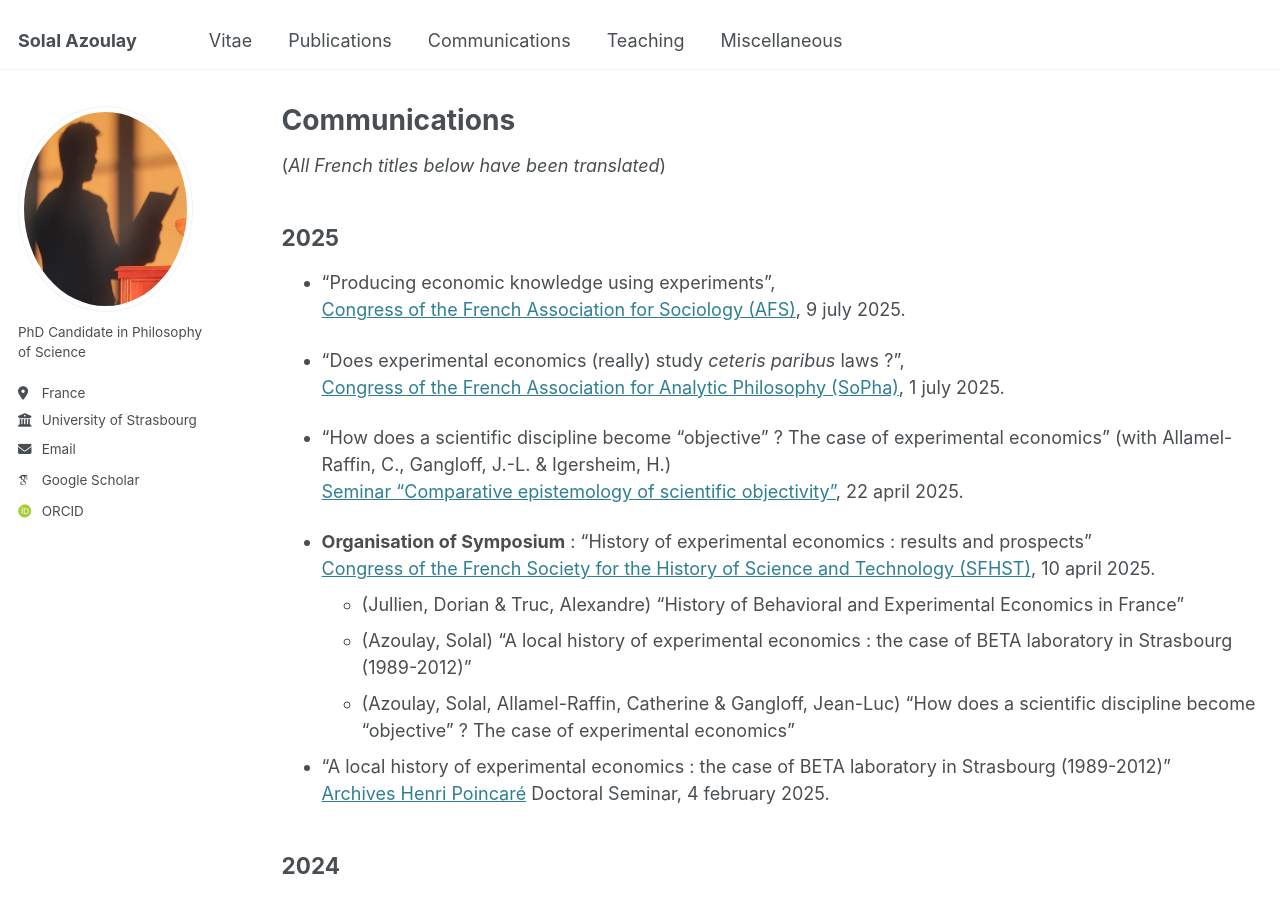
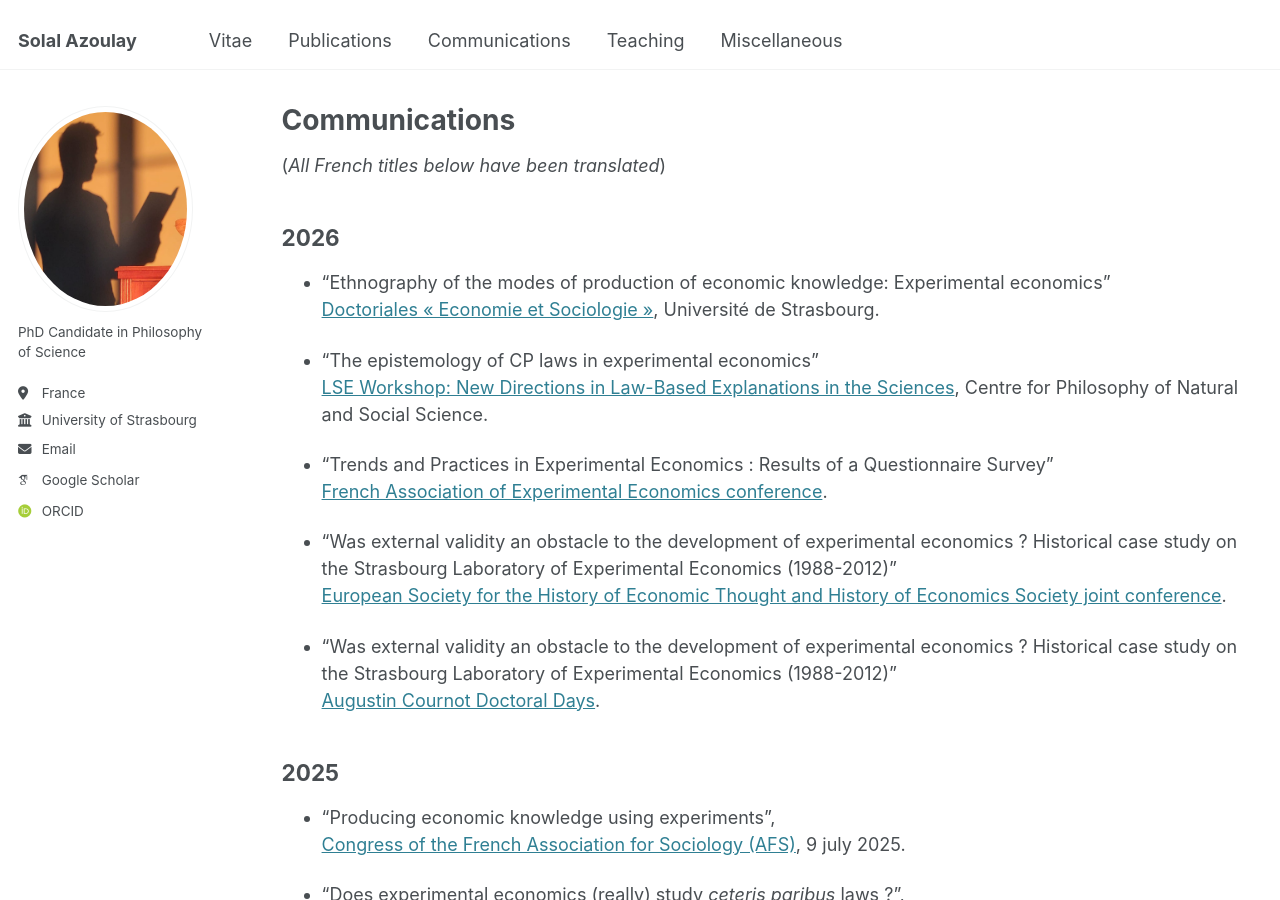
Before and after one commit to solal-azoulay/solal-azoulay.github.io, a Jekyll site: the page built from _pages/Communications.md, in a window 1280 px wide and 900 px high. Built offline with Jekyll 4.4.1, drawn with Linux system fonts in a browser that asks for light colours; some web fonts are replaced.

Commit message:
Update Communications.md

```diff
--- a/_pages/Communications.md
+++ b/_pages/Communications.md
@@ -6,6 +6,22 @@ author_profile: true
 ---
 (_All French titles below have been translated_)
 
+2026
+------------
+- "Ethnography of the modes of production of economic knowledge: Experimental economics"
+  [Doctoriales « Economie et Sociologie »](https://assoeconomiepolitique.org/aac-doctoriales-economie-sociologie/), Université de Strasbourg.
+
+- "The epistemology of CP laws in experimental economics"
+  [LSE Workshop: New Directions in Law-Based Explanations in the Sciences](https://www.lse.ac.uk/philosophy/events/upcoming-events/workshop-new-directions-in-law-based-explanations-in-the-sciences), Centre for Philosophy of Natural and Social Science.
+
+- "Trends and Practices in Experimental Economics : Results of a Questionnaire Survey"
+  [French Association of Experimental Economics conference](https://asfee2026.sciencesconf.org/).
+
+- "Was external validity an obstacle to the development of experimental economics ? Historical case study on the Strasbourg Laboratory of Experimental Economics (1988-2012)"
+  [European Society for the History of Economic Thought and History of Economics Society joint conference](https://www.eshet-conference.net/joint-eshet-hes-nice).
+
+- "Was external validity an obstacle to the development of experimental economics ? Historical case study on the Strasbourg Laboratory of Experimental Economics (1988-2012)"
+  [Augustin Cournot Doctoral Days](acdd.sciencesconf.org/).
 
 2025
 ------------
```
